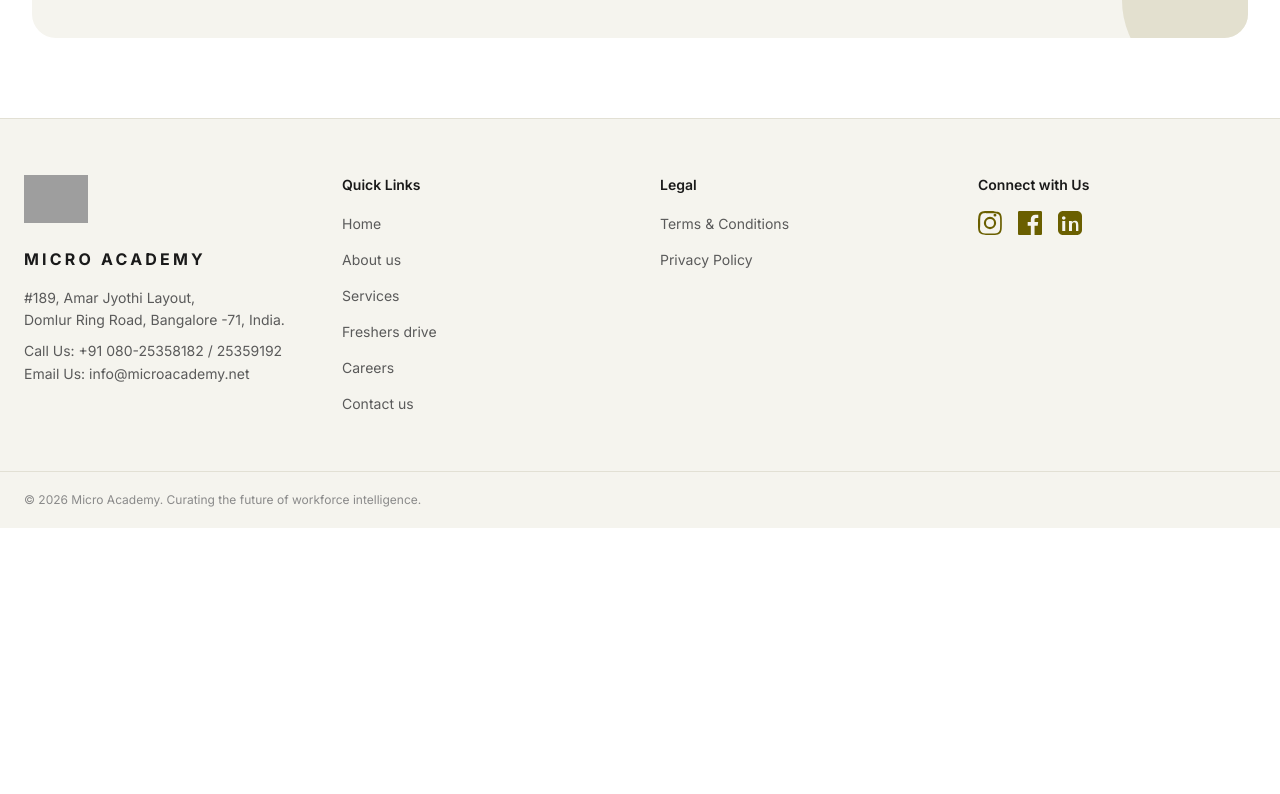
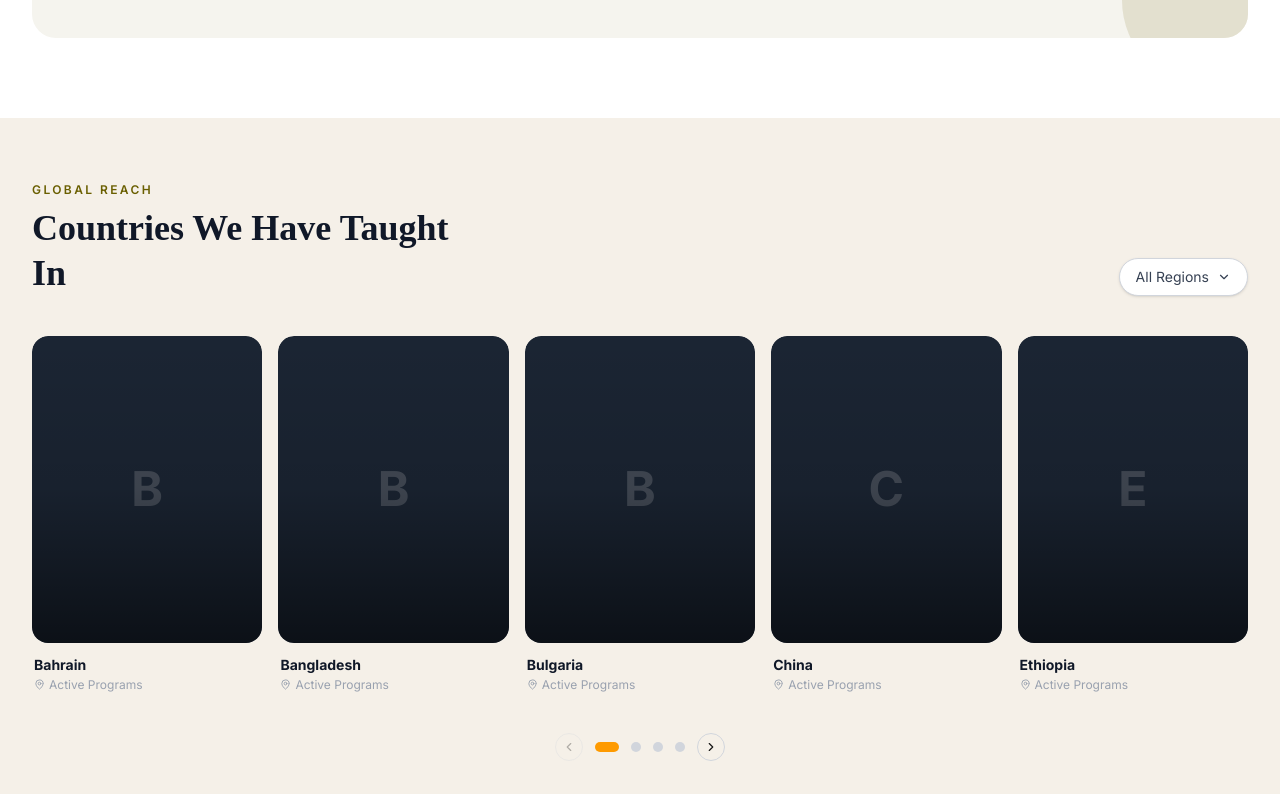
Before and after one commit to MicroWebsite/MicroAcademy-Website, a Next.js app: page / in a window 1280 px wide. Shown: the part 1926-2720 px from the top of the page. Before the commit the page ends 2454 px from the top, so only its background shows below. Built offline with nearby package versions, Linux system fonts and the light colour scheme; grey boxes are pictures that could not be loaded.

Commit message:
country section is added

```diff
--- /dev/null
+++ b/app/components/home/CountryCarousel.tsx
@@ -0,0 +1,207 @@
+"use client";
+
+import { useRef, useState } from "react";
+import Image from "next/image";
+import { ChevronDown, MapPin, ChevronLeft, ChevronRight } from "lucide-react";
+
+type Region = "All Regions" | "Asia" | "Africa" | "Europe" | "Middle East";
+
+interface Country {
+  name: string;
+  label: string;
+  image: string; // place your downloaded images here e.g. "/images/bahrain.png"
+  region: Exclude<Region, "All Regions">;
+}
+
+const countries: Country[] = [
+  { name: "Bahrain",    label: "Active Programs", image: "/images/bahrain.png",    region: "Middle East" },
+  { name: "Bangladesh", label: "Active Programs", image: "/images/bangladesh.png", region: "Asia"        },
+  { name: "Bulgaria",   label: "Active Programs", image: "/images/bulgaria.png",   region: "Europe"      },
+  { name: "China",      label: "Active Programs", image: "/images/china.png",      region: "Asia"        },
+  { name: "Ethiopia",   label: "Active Programs", image: "/images/ethiopia.png",   region: "Africa"      },
+  { name: "India",      label: "Active Programs", image: "/images/india.png",      region: "Asia"        },
+  { name: "Kenya",      label: "Active Programs", image: "/images/kenya.png",      region: "Africa"      },
+  { name: "Morocco",    label: "Active Programs", image: "/images/morocco.png",    region: "Africa"      },
+];
+
+const regions: Region[] = ["All Regions", "Asia", "Africa", "Europe", "Middle East"];
+
+export default function CountriesCarousel() {
+  const [activeRegion, setActiveRegion] = useState<Region>("All Regions");
+  const [dropdownOpen, setDropdownOpen] = useState(false);
+  const [hoveredIndex, setHoveredIndex] = useState<number | null>(null);
+  const trackRef = useRef<HTMLDivElement>(null);
+
+  const filtered =
+    activeRegion === "All Regions"
+      ? countries
+      : countries.filter((c) => c.region === activeRegion);
+
+  // How many dot groups (pages) to show — 5 cards visible at once
+  const visibleCount = 5;
+  const pageCount = Math.ceil(filtered.length / visibleCount);
+  const [page, setPage] = useState(0);
+
+  const scrollTo = (dir: "prev" | "next") => {
+    const newPage =
+      dir === "next"
+        ? Math.min(page + 1, pageCount - 1)
+        : Math.max(page - 1, 0);
+    setPage(newPage);
+    if (trackRef.current) {
+      const cardWidth = trackRef.current.scrollWidth / filtered.length;
+      trackRef.current.scrollTo({
+        left: newPage * visibleCount * cardWidth,
+        behavior: "smooth",
+      });
+    }
+  };
+
+  return (
+    <section className="w-full bg-[#F5F0E8] py-16 px-8 font-['Playfair_Display',serif]">
+      {/* Header */}
+      <div className="max-w-7xl mx-auto">
+        <p className="text-xs font-semibold tracking-[0.2em] uppercase text-[#6A5F00] mb-2 font-sans">
+          Global Reach
+        </p>
+
+        <div className="flex items-end justify-between mb-10">
+          <h2 className="text-4xl font-bold text-gray-900 leading-tight max-w-md">
+            Countries We Have Taught In
+          </h2>
+
+          {/* Region Filter */}
+          <div className="relative">
+            <button
+              onClick={() => setDropdownOpen((o) => !o)}
+              className="flex items-center gap-2 px-4 py-2 rounded-full border border-gray-300 bg-white text-sm font-sans text-gray-700 hover:border-gray-400 transition-colors shadow-sm"
+            >
+              {activeRegion}
+              <ChevronDown
+                size={14}
+                className={`transition-transform duration-200 ${dropdownOpen ? "rotate-180" : ""}`}
+              />
+            </button>
+
+            {dropdownOpen && (
+              <ul className="absolute right-0 mt-2 w-44 bg-white border border-gray-200 rounded-xl shadow-lg z-20 overflow-hidden font-sans text-sm">
+                {regions.map((r) => (
+                  <li key={r}>
+                    <button
+                      onClick={() => {
+                        setActiveRegion(r);
+                        setDropdownOpen(false);
+                        setPage(0);
+                      }}
+                      className={`w-full text-left px-4 py-2.5 hover:bg-gray-50 transition-colors ${
+                        activeRegion === r ? "text-amber-600 font-medium" : "text-gray-700"
+                      }`}
+                    >
+                      {r}
+                    </button>
+                  </li>
+                ))}
+              </ul>
+            )}
+          </div>
+        </div>
+
+        {/* Cards Track */}
+        <div
+          ref={trackRef}
+          className="flex gap-4 overflow-x-auto scrollbar-hide scroll-smooth pb-2"
+          style={{ scrollbarWidth: "none" }}
+        >
+          {filtered.map((country, i) => (
+            <div
+              key={country.name}
+              onMouseEnter={() => setHoveredIndex(i)}
+              onMouseLeave={() => setHoveredIndex(null)}
+              className="group relative flex-shrink-0 w-[calc((100%-64px)/5)] rounded-2xl overflow-hidden cursor-pointer"
+              style={{ minWidth: 160 }}
+            >
+              {/* Card bg */}
+              <div
+                className={`relative w-full aspect-[3/4] rounded-2xl overflow-hidden transition-transform duration-300 ${
+                  hoveredIndex === i ? "scale-[1.02]" : "scale-100"
+                }`}
+              >
+                {/* Dark overlay gradient */}
+                <div className="absolute inset-0 bg-gradient-to-b from-black/10 via-black/20 to-black/60 z-10 rounded-2xl" />
+
+                {/* Country map image — replace src with your downloaded image */}
+                <div className="absolute inset-0 bg-gray-800 flex items-center justify-center">
+                  {/* Uncomment below and remove the placeholder div once you have images: */}
+                  {/* <Image src={country.image} alt={country.name} fill className="object-cover" /> */}
+                  <span className="text-white/20 text-5xl font-bold font-sans select-none">
+                    {country.name[0]}
+                  </span>
+                </div>
+
+                {/* Arrow button on hover */}
+                <div
+                  className={`absolute inset-0 z-20 flex items-center justify-center transition-opacity duration-200 ${
+                    hoveredIndex === i ? "opacity-100" : "opacity-0"
+                  }`}
+                >
+                  <div className="w-10 h-10 rounded-full bg-white flex items-center justify-center shadow-md">
+                    <ChevronRight size={18} className="text-gray-800 translate-x-0.5" />
+                  </div>
+                </div>
+              </div>
+
+              {/* Label below card */}
+              <div className="mt-3 px-0.5">
+                <h3 className="text-sm font-bold text-gray-900 font-sans">{country.name}</h3>
+                <div className="flex items-center gap-1 mt-0.5">
+                  <MapPin size={11} className="text-gray-400" />
+                  <span className="text-xs text-gray-400 font-sans">{country.label}</span>
+                </div>
+              </div>
+            </div>
+          ))}
+        </div>
+
+        {/* Dots + Nav */}
+        <div className="flex items-center justify-center gap-3 mt-8">
+          <button
+            onClick={() => scrollTo("prev")}
+            disabled={page === 0}
+            className="w-7 h-7 rounded-full border border-gray-300 flex items-center justify-center disabled:opacity-30 hover:bg-gray-200 transition-colors"
+          >
+            <ChevronLeft size={14} />
+          </button>
+
+          {Array.from({ length: Math.max(pageCount, 4) }).map((_, i) => (
+            <button
+              key={i}
+              onClick={() => {
+                setPage(i);
+                if (trackRef.current) {
+                  const cardWidth = trackRef.current.scrollWidth / filtered.length;
+                  trackRef.current.scrollTo({
+                    left: i * visibleCount * cardWidth,
+                    behavior: "smooth",
+                  });
+                }
+              }}
+              className={`rounded-full transition-all duration-200 ${
+                i === page
+                  ? "w-6 h-2.5 bg-amber-500"
+                  : "w-2.5 h-2.5 bg-gray-300 hover:bg-gray-400"
+              }`}
+            />
+          ))}
+
+          <button
+            onClick={() => scrollTo("next")}
+            disabled={page >= pageCount - 1}
+            className="w-7 h-7 rounded-full border border-gray-300 flex items-center justify-center disabled:opacity-30 hover:bg-gray-200 transition-colors"
+          >
+            <ChevronRight size={14} />
+          </button>
+        </div>
+      </div>
+    </section>
+  );
+}
--- a/app/page.tsx
+++ b/app/page.tsx
@@ -1,5 +1,6 @@
 import CoreCapabilities from './components/home/CoreCapabilities';
 import HomeTemplate from './components/common/HeroSection';
+import CountriesCarousel from './components/home/CountryCarousel';
 import StatsSection from './components/home/StatsSection';
 import { heroData } from './data/heroData';
 
@@ -9,6 +10,7 @@ export default function Home() {
       <HomeTemplate heroContent={heroData} />
       <StatsSection />
       <CoreCapabilities />
+      <CountriesCarousel />
     </div>
   );
 }
```
